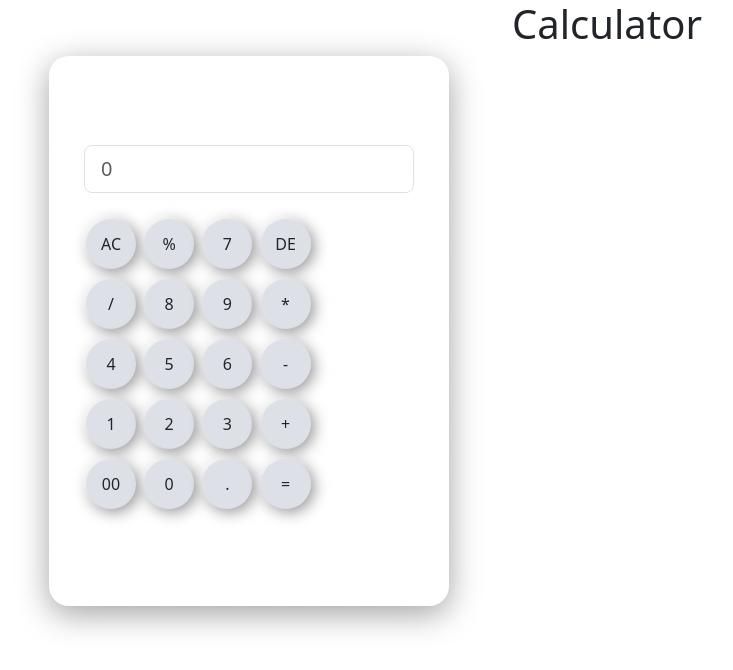
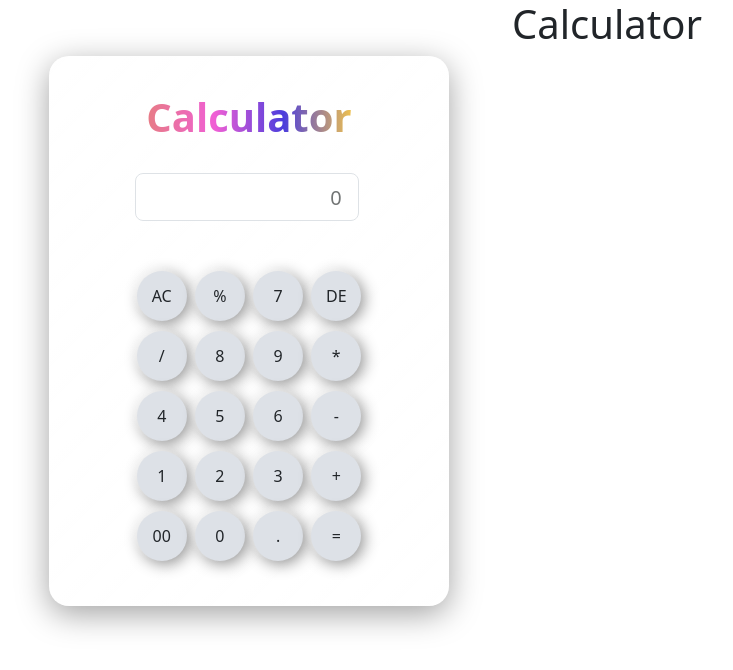
Before and after one commit to MohitAhir102/calclutor, a React (Create React App) app: page / in a window 1280 px wide. Shown: the top 670 px of the page, without its empty margins (33-766 px from the left). Built offline with nearby package versions, Linux system fonts and the light colour scheme.

Commit message:
Update Button.js

```diff
--- a/src/component/Button.js
+++ b/src/component/Button.js
@@ -2,55 +2,49 @@ import Form from "react-bootstrap/Form";
 import Button from "react-bootstrap/Button";
 import React, { useState } from 'react';
 import "./Btnstyle.css";
-
 function TextControlsExample() {
-
-  const[setvalue, setResult]=useState("")
-
+  const[setvalue, setResult]=useState("");
   const btclick = () => {
     console.log('AC')
   }
-
   const cleardisplay = () => {
       setResult("");
       console.log("clear display")
   }
   return (
     <div className="Btnmain">
-
-      <div className="d-flex justify-content-center align-items-center vh-100">
-        <div>
-          <Form.Control size="lg" type="text" className="" placeholder="0" />
+      <div className="text">
+        <h1 className="header">Calculator</h1>
+      </div>
+      <div className="main">
+        <div className="">
+          <Form.Control size="lg" type="text" className="box"  placeholder={0}/><br/>
           <br/>
+          <div className="num">
             <Button variant="btn btn-dark" value="AC" className="Btn1 ml-2 mb-2 text-dark" onClick={btclick}>AC</Button>{" "}
             <Button variant="btn btn-dark" value="%" className="Btn1 ml-2 mb-2 text-dark" >%</Button>{" "}
             <Button variant="btn btn-dark" value="7" className="Btn1 ml-2 mb-2 text-dark" >7</Button>{" "}
             <Button variant="btn btn-dark" value="DE" className="Btn1 ml-2 mb-2 text-dark" onClick={cleardisplay}>DE</Button>{" "}<br/>
-
             <Button variant="btn btn-dark" value="/" className="Btn1 ml-2 mb-2 text-dark" >/</Button>{" "}
             <Button variant="btn btn-dark" value="8" className="Btn1 ml-2 mb-2 text-dark" >8</Button>{" "}
             <Button variant="btn btn-dark" value="9" className="Btn1 ml-2 mb-2 text-dark" >9</Button>{" "}
             <Button variant="btn btn-dark" value="*" className="Btn1 ml-2 mb-2 text-dark" >*</Button>{" "}<br/>
-
             <Button variant="btn btn-dark" value="4" className="Btn1 ml-2 mb-2 text-dark" >4</Button>{" "}
             <Button variant="btn btn-dark" value="5" className="Btn1 ml-2 mb-2 text-dark" >5</Button>{" "}
             <Button variant="btn btn-dark" value="6" className="Btn1 ml-2 mb-2 text-dark" >6</Button>{" "}
             <Button variant="btn btn-dark" value="-" className="Btn1 ml-2 mb-2 text-dark" >-</Button>{" "}<br/>
-
             <Button variant="btn btn-dark" value="1" className="Btn1 ml-2 mb-2 text-dark" >1</Button>{" "}
             <Button variant="btn btn-dark" value="2" className="Btn1 ml-2 mb-2 text-dark" >2</Button>{" "}
             <Button variant="btn btn-dark" value="3" className="Btn1 ml-2 mb-2 text-dark" >3</Button>{" "}
             <Button variant="btn btn-dark" value="+" className="Btn1 ml-2 mb-2 text-dark" >+</Button>{" "}<br/>
-
             <Button variant="btn btn-dark" value="00" className="Btn1 ml-2 mb-2 text-dark" >00</Button>{" "}
             <Button variant="btn btn-dark" value="0" className="Btn1 ml-2 mb-2 text-dark" >0</Button>{" "}
             <Button variant="btn btn-dark" value="." className="Btn1 ml-2 mb-2 text-dark" >.</Button>{" "}
             <Button variant="btn btn-dark" value="=" className="Btn1 ml-2 mb-2 text-dark" >=</Button>{" "}
-
+          </div>
         </div>
       </div>
     </div>
   );
 }
-
 export default TextControlsExample;
```
Lines whose indentation alone changed are shown as unchanged.
